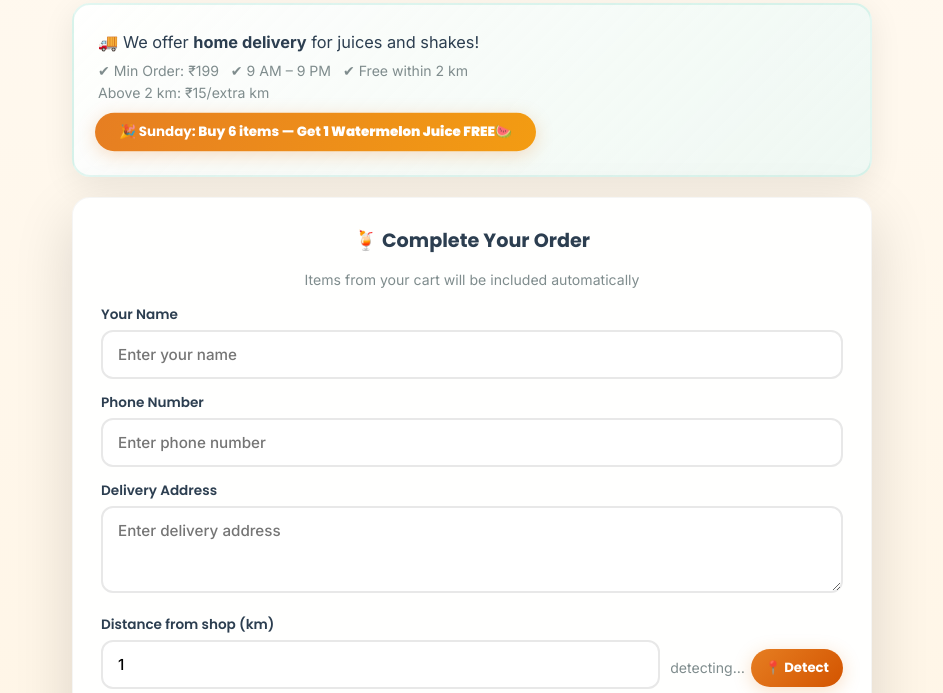
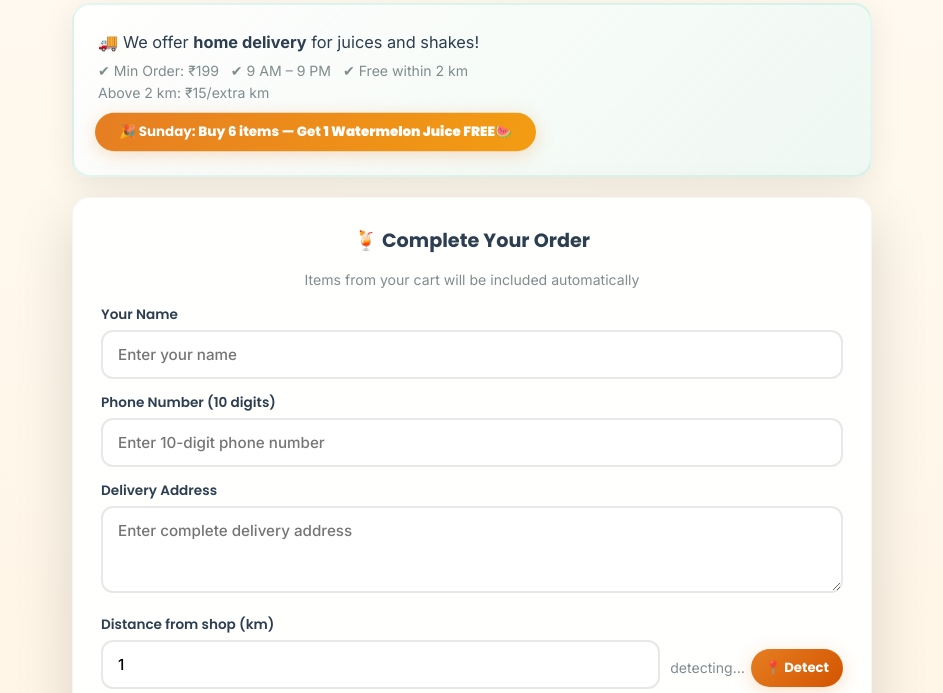
Before and after one commit to Prajwal402/Ganesh-Fruit-Juice-Centre, a website: page index.html in a window 1280 px wide. Shown: the part 7193-7886 px from the top of the page, without its empty margins (168-1111 px from the left). Drawn offline with Linux system fonts and the light colour scheme; animation ran at ten frames a second.

Commit message:
UX: Add strict numeric validation and length checks to checkout form

```diff
--- a/index.html
+++ b/index.html
@@ -2384,12 +2384,20 @@
       <p class="small muted" style="text-align:center;margin-bottom:14px">Items from your cart will be included
         automatically</p>
       <form id="orderForm">
-        <div class="fg"><label>Your Name</label><input type="text" name="name" placeholder="Enter your name" required>
-        </div>
-        <div class="fg"><label>Phone Number</label><input type="tel" name="phone" placeholder="Enter phone number"
-            required></div>
-        <div class="fg"><label>Delivery Address</label><textarea name="address" placeholder="Enter delivery address"
-            rows="3" required></textarea></div>
+        <div class="fg">
+          <label>Your Name</label>
+          <input type="text" name="name" placeholder="Enter your name" required minlength="2" maxlength="50">
+        </div>
+        <div class="fg">
+          <label>Phone Number (10 digits)</label>
+          <input type="tel" name="phone" placeholder="Enter 10-digit phone number" required pattern="[0-9]{10}"
+            maxlength="10" minlength="10" oninput="this.value = this.value.replace(/[^0-9]/g, '');">
+        </div>
+        <div class="fg">
+          <label>Delivery Address</label>
+          <textarea name="address" placeholder="Enter complete delivery address" rows="3" required minlength="10"
+            maxlength="300"></textarea>
+        </div>
         <div style="display:flex;gap:10px;align-items:flex-end;flex-wrap:wrap">
           <div class="fg" style="flex:1;min-width:130px">
             <label>Distance from shop (km)</label>
```
